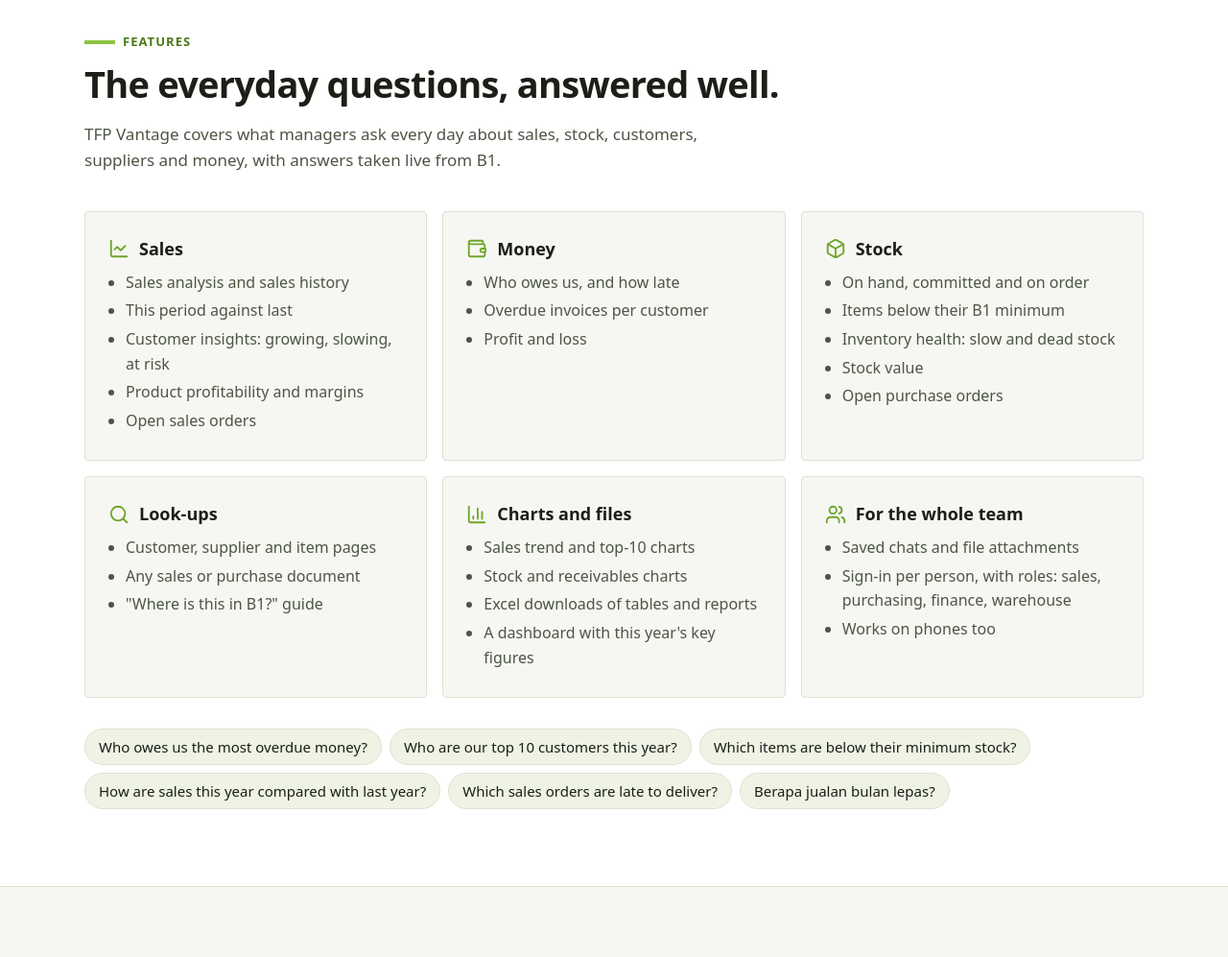
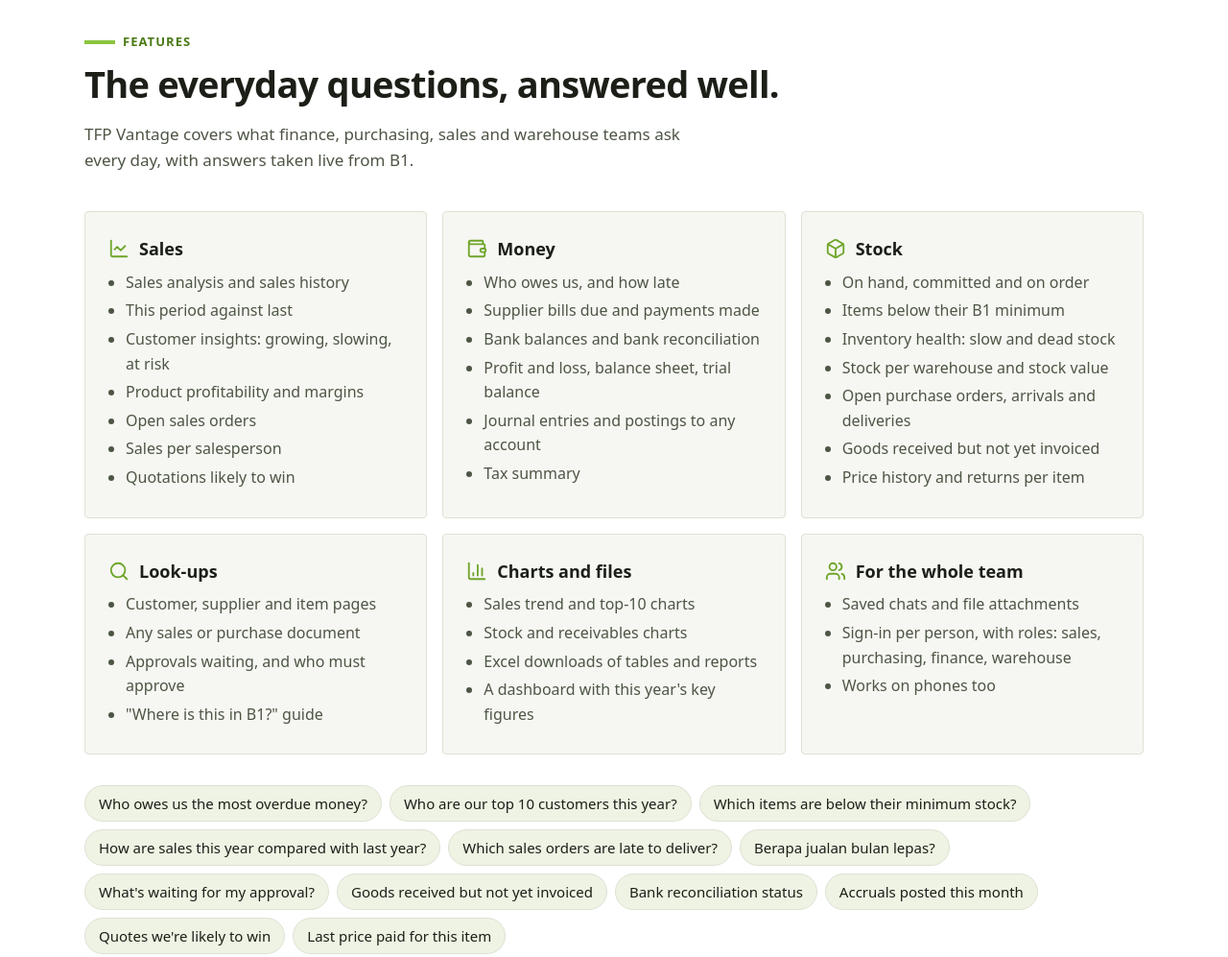
Before and after one commit to ezzzy01/tfp-vantage, a plain HTML site: page index.html in a window 1280 px wide. Shown: the part 1900-2897 px from the top of the page at 96% size. Drawn offline with Linux system fonts and the light colour scheme.

Commit message:
Features: finance and operations look-ups, new example questions
Co-Authored-By: Claude Opus 5.5 <noreply@anthropic.com>

```diff
--- a/index.html
+++ b/index.html
@@ -302,16 +302,16 @@ footer .wrap { display: flex; justify-content: space-between; gap: 1rem; flex-wr
   <div class="wrap">
     <span class="eyebrow">Features</span>
     <h2>The everyday questions, answered well.</h2>
-    <p class="intro">TFP Vantage covers what managers ask every day about sales, stock, customers, suppliers and money, with answers taken live from B1.</p>
+    <p class="intro">TFP Vantage covers what finance, purchasing, sales and warehouse teams ask every day, with answers taken live from B1.</p>
     <div class="grid3">
       <div class="card"><h3><svg aria-hidden="true"><use href="#i-trend"/></svg>Sales</h3>
-        <ul><li>Sales analysis and sales history</li><li>This period against last</li><li>Customer insights: growing, slowing, at risk</li><li>Product profitability and margins</li><li>Open sales orders</li></ul></div>
+        <ul><li>Sales analysis and sales history</li><li>This period against last</li><li>Customer insights: growing, slowing, at risk</li><li>Product profitability and margins</li><li>Open sales orders</li><li>Sales per salesperson</li><li>Quotations likely to win</li></ul></div>
       <div class="card"><h3><svg aria-hidden="true"><use href="#i-wallet"/></svg>Money</h3>
-        <ul><li>Who owes us, and how late</li><li>Overdue invoices per customer</li><li>Profit and loss</li></ul></div>
+        <ul><li>Who owes us, and how late</li><li>Supplier bills due and payments made</li><li>Bank balances and bank reconciliation</li><li>Profit and loss, balance sheet, trial balance</li><li>Journal entries and postings to any account</li><li>Tax summary</li></ul></div>
       <div class="card"><h3><svg aria-hidden="true"><use href="#i-box"/></svg>Stock</h3>
-        <ul><li>On hand, committed and on order</li><li>Items below their B1 minimum</li><li>Inventory health: slow and dead stock</li><li>Stock value</li><li>Open purchase orders</li></ul></div>
+        <ul><li>On hand, committed and on order</li><li>Items below their B1 minimum</li><li>Inventory health: slow and dead stock</li><li>Stock per warehouse and stock value</li><li>Open purchase orders, arrivals and deliveries</li><li>Goods received but not yet invoiced</li><li>Price history and returns per item</li></ul></div>
       <div class="card"><h3><svg aria-hidden="true"><use href="#i-search"/></svg>Look-ups</h3>
-        <ul><li>Customer, supplier and item pages</li><li>Any sales or purchase document</li><li>"Where is this in B1?" guide</li></ul></div>
+        <ul><li>Customer, supplier and item pages</li><li>Any sales or purchase document</li><li>Approvals waiting, and who must approve</li><li>"Where is this in B1?" guide</li></ul></div>
       <div class="card"><h3><svg aria-hidden="true"><use href="#i-chart"/></svg>Charts and files</h3>
         <ul><li>Sales trend and top-10 charts</li><li>Stock and receivables charts</li><li>Excel downloads of tables and reports</li><li>A dashboard with this year's key figures</li></ul></div>
       <div class="card"><h3><svg aria-hidden="true"><use href="#i-users"/></svg>For the whole team</h3>
@@ -320,6 +320,8 @@ footer .wrap { display: flex; justify-content: space-between; gap: 1rem; flex-wr
     <div class="qs" aria-label="Example questions">
       <span>Who owes us the most overdue money?</span><span>Who are our top 10 customers this year?</span><span>Which items are below their minimum stock?</span>
       <span>How are sales this year compared with last year?</span><span>Which sales orders are late to deliver?</span><span>Berapa jualan bulan lepas?</span>
+      <span>What's waiting for my approval?</span><span>Goods received but not yet invoiced</span><span>Bank reconciliation status</span>
+      <span>Accruals posted this month</span><span>Quotes we're likely to win</span><span>Last price paid for this item</span>
     </div>
   </div>
 </section>
```
